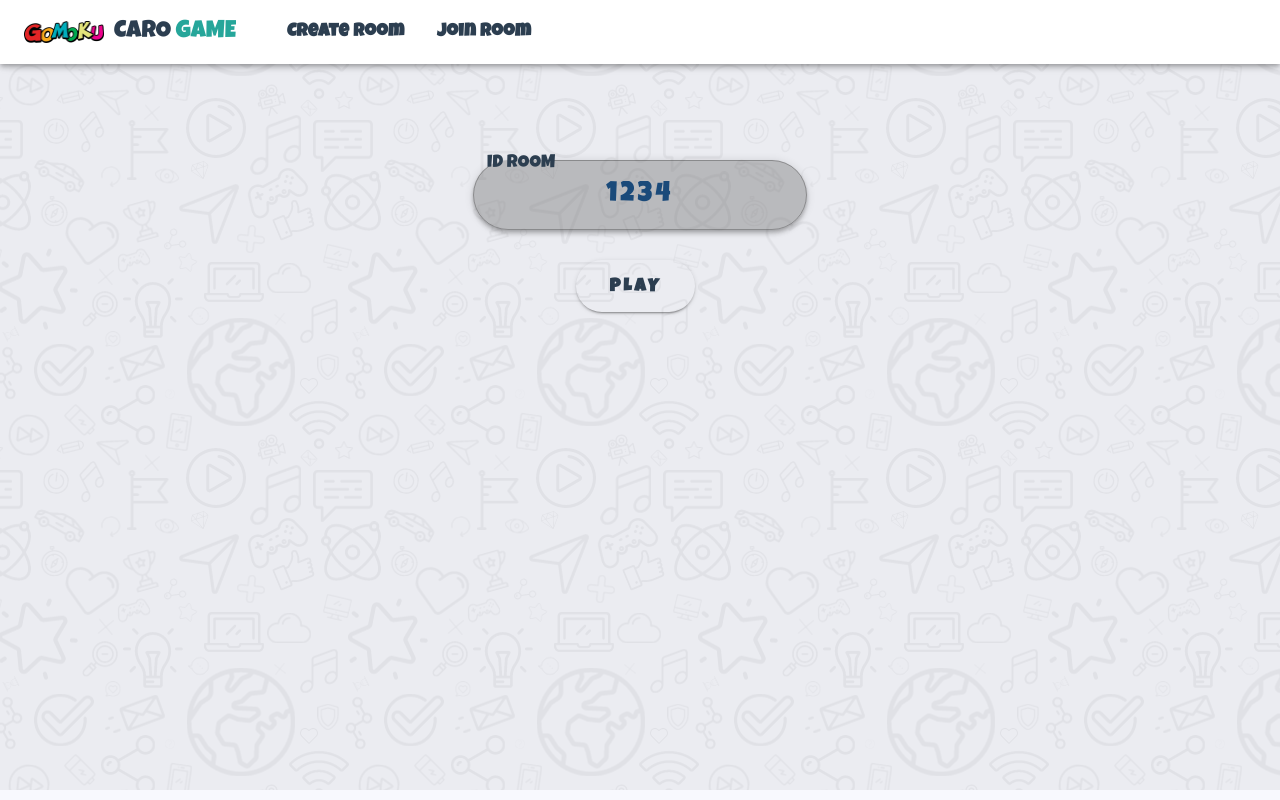
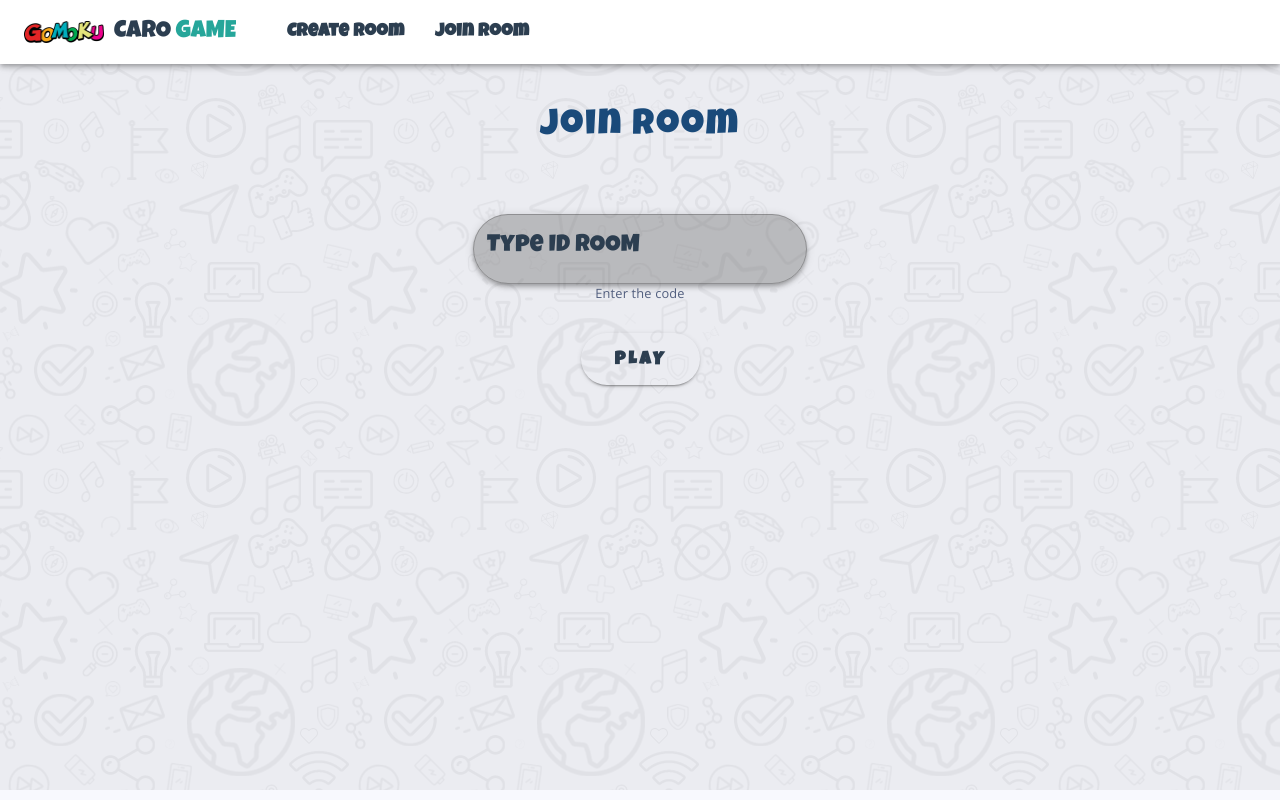
Before and after one commit to quangvinhbee/game-caro-nextjs, a Next.js app: page /JoinRoom in a window 1280 px wide. Built offline with nearby package versions, Linux system fonts and the light colour scheme; some icons are missing.

Commit message:
make it better

```diff
--- a/components/Layout/Layout_Menu.jsx
+++ b/components/Layout/Layout_Menu.jsx
@@ -3,7 +3,6 @@ import AppBar from '@material-ui/core/AppBar';
 import Toolbar from '@material-ui/core/Toolbar';
 import CssBaseline from '@material-ui/core/CssBaseline';
 import Typography from '@material-ui/core/Typography';
-
 import Button from '@material-ui/core/Button';
 import Link from 'next/link'
 
@@ -18,8 +17,8 @@ export default function Layout_Menu() {
           <Typography variant="h3" noWrap className='logo'>
             CARO <span>GAME</span>
           </Typography>
-          <Button className='btn btn-create-room'><Link href='/CreateRoom' className='btn btn-create-room'>Create Room</Link></Button>
-          <Button className='btn btn-join-room'><Link href='/JoinRoom' className='btn btn-create-room'>Join Room</Link></Button>
+          <Link href='/CreateRoom' className='btn btn-create-room'><Button className='btn btn-create-room'>Create Room</Button></Link>
+          <Link href='/JoinRoom' className='btn btn-create-room'><Button className='btn btn-join-room'>Join Room</Button></Link>
         </Toolbar>
       </AppBar>
     </ >
--- a/components/pages/JoinRoom.jsx
+++ b/components/pages/JoinRoom.jsx
@@ -2,18 +2,21 @@ import React from 'react';
 import TextField from '@material-ui/core/TextField';
 import { Container } from '@material-ui/core';
 import Button from '@material-ui/core/Button';
+import Link from 'next/link'
 export default function JoinRoom(props) {
     return (
         <div className='body'>
-            <Container maxWidth='xs' className='createRoom'>
+            <Container maxWidth='xs' className='handleRoom'>
+                <span className='title'>Join Room</span>
                 <TextField
-                    disabled
                     id="outlined-disabled"
-                    label="ID ROOM"
-                    defaultValue="1234"
+                    label="Type ID ROOM"
+                    defaultValue=""
                     variant="outlined"
                     className='IDRoom'
                 />
+                <small>
+                    Enter the code</small>
                 <Button
                     variant="contained"
                     color="default"
--- a/resource/style.css
+++ b/resource/style.css
@@ -35,8 +35,7 @@
 
 .btn {
   width: auto;
-  height: 100%;
-  margin-right: 10px !important;
+  display: block;
 }
 .btn-create-room {
   padding: 10px !important;
@@ -82,16 +81,28 @@
   margin-right: 10px !important;
 }
 
-.createRoom {
+.handleRoom {
   text-align: center;
+  display: block;
 }
-.createRoom .IDRoom {
+.handleRoom span.title {
+  margin-top: 40px;
+  color: #1a4a7a !important;
+  display: inline-block;
+  letter-spacing: 2px;
+  font-size: 36px !important;
+  font-family: "Luckiest Guy", cursive !important;
+}
+.handleRoom small {
+  display: block !important;
+}
+.handleRoom .IDRoom {
   background-color: rgba(112, 112, 112, 0.404);
   border-radius: 100px;
-  margin-top: 100px;
+  margin-top: 60px;
   box-shadow: 0px 2px 4px -1px rgba(0, 0, 0, 0.2), 0px 4px 5px 0px rgba(0, 0, 0, 0.14), 0px 1px 10px 0px rgba(0, 0, 0, 0.12);
 }
-.createRoom .IDRoom input {
+.handleRoom .IDRoom input {
   width: auto;
   text-align: center;
   color: #1a4a7a !important;
@@ -99,11 +110,25 @@
   font-size: 28px !important;
   font-family: "Luckiest Guy", cursive !important;
 }
-.createRoom .IDRoom .MuiOutlinedInput-root {
+.handleRoom .IDRoom .MuiOutlinedInput-root {
   border-radius: 40px;
 }
-.createRoom .IDRoom label {
+.handleRoom .IDRoom label {
   color: #2C3E50 !important;
   font-size: 24px !important;
   font-family: "Luckiest Guy", cursive !important;
 }
+
+.gameRoom {
+  text-align: center;
+  display: flex;
+  justify-content: center;
+}
+.gameRoom table {
+  margin-top: 30px;
+}
+.gameRoom table td {
+  border: 2px solid #1a4a7a !important;
+  width: 40px;
+  height: 40px;
+}
--- a/resource/style.scss
+++ b/resource/style.scss
@@ -47,9 +47,7 @@ $color-white:white !important;
 
 .btn {
     width: auto;
-    height: 100%;
-
-    margin-right: 10px !important;
+    display: block;
 
     &-create-room {
         padding: 10px !important;
@@ -112,13 +110,30 @@ $color-white:white !important;
     }
 }
 
-.createRoom {
+.handleRoom {
     text-align: center;
+    display: block;
+
+    span.title {
+        margin-top: 40px;
+        color: $color-black-light;
+        display: inline-block;
+        letter-spacing: 2px;
+
+        font: {
+            size: 36px !important;
+            family: 'Luckiest Guy', cursive !important;
+        }
+    }
+
+    small {
+        display: block !important;
+    }
 
     .IDRoom {
         background-color: rgba(112, 112, 112, 0.404);
         border-radius: 100px;
-        margin-top: 100px;
+        margin-top: 60px;
         box-shadow:
             0px 2px 4px -1px rgba(0, 0, 0, 0.2),
             0px 4px 5px 0px rgba(0, 0, 0, 0.14),
@@ -150,5 +165,24 @@ $color-white:white !important;
                 family: 'Luckiest Guy', cursive !important;
             }
         }
+
+
     }
 }
+
+.gameRoom {
+    text-align: center;
+    display: flex;
+    justify-content: center;
+
+    table {
+
+        margin-top: 30px;
+
+        td {
+            border: 2px solid $color-black-light;
+            width: 40px;
+            height: 40px;
+        }
+    }
+}
```
Also changed, not shown: components/pages/CreateRoom.jsx (+8 -1 lines), components/pages/PlayRoom.jsx (added, +22 -0 lines), containers/pages/PlayRoomPage.js (added, +16 -0 lines), pages/Room/[idRoom].js (added, +12 -0 lines), components/pages/RoomtoPlay.jsx (deleted), containers/pages/PlayRoom.js (deleted).
